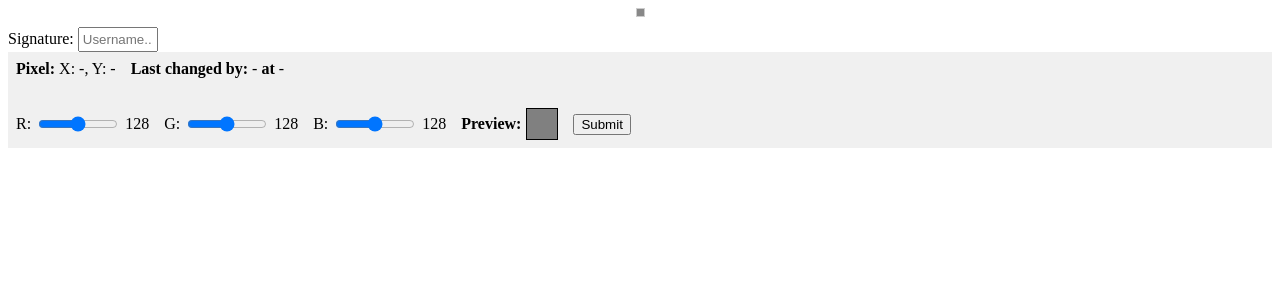
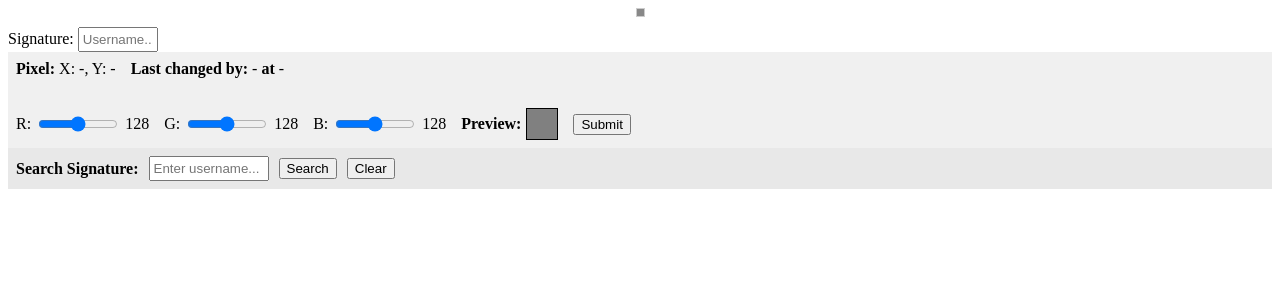
Before and after one commit to cmaul25/CSCI-4830-Individual-Project, a Django app: template grid_art_app/templates/grid.html in a window 1280 px wide. Shown: the top 300 px of the page. Run offline with Django 5.2, Linux system fonts and the light colour scheme; the template is opened without the code that fills it: most values are stand-ins (such as "Sample title", 1, 10 or a date in 2020).

Commit message:
Added search feature

```diff
--- a/grid_art_app/templates/grid.html
+++ b/grid_art_app/templates/grid.html
@@ -65,6 +65,15 @@
 
 </div>
 
+<!-- Section 4: Signature Search -->
+<div style="padding: 8px; background-color: #e8e8e8; display: flex; align-items: center; gap: 10px;">
+    <strong>Search Signature:</strong>
+    <input type="text" id="search-signature" placeholder="Enter username..." style="padding: 3px; width: 120px;">
+    <button onclick="searchSignature()">Search</button>
+    <button onclick="clearSearch()">Clear</button>
+    <span id="search-result" style="color: gray;"></span>
+</div>
+
 <script>
     function pixelClicked(td) {
         const signature = document.getElementById('signature').value.trim();
@@ -124,7 +133,35 @@
             }
         });
     }
+    //Search feature functions
+    function searchSignature() {
+    clearSearch();
+    const query = document.getElementById('search-signature').value.trim().toLowerCase();
+    if (!query) return;
 
+    const cells = document.querySelectorAll('td[data-changed-by]');
+    let count = 0;
+
+    cells.forEach(cell => {
+        const changedBy = cell.getAttribute('data-changed-by').toLowerCase();
+        if (changedBy === query) {
+            cell.style.outline = '2px solid yellow';
+            cell.style.boxShadow = '0 0 4px 2px rgba(255, 255, 0, 0.8)';
+            count++;
+        }
+    });
+
+    document.getElementById('search-result').innerText = count > 0 ? `${count} pixels found` : 'No pixels found';
+    }
+
+    function clearSearch() {
+        const cells = document.querySelectorAll('td[data-changed-by]');
+        cells.forEach(cell => {
+            cell.style.outline = '';
+            cell.style.boxShadow = '';
+        });
+        document.getElementById('search-result').innerText = '';
+    }
     document.getElementById('grid-container').addEventListener('wheel', function(e) {
         e.preventDefault();
         applyZoom(e);
```
